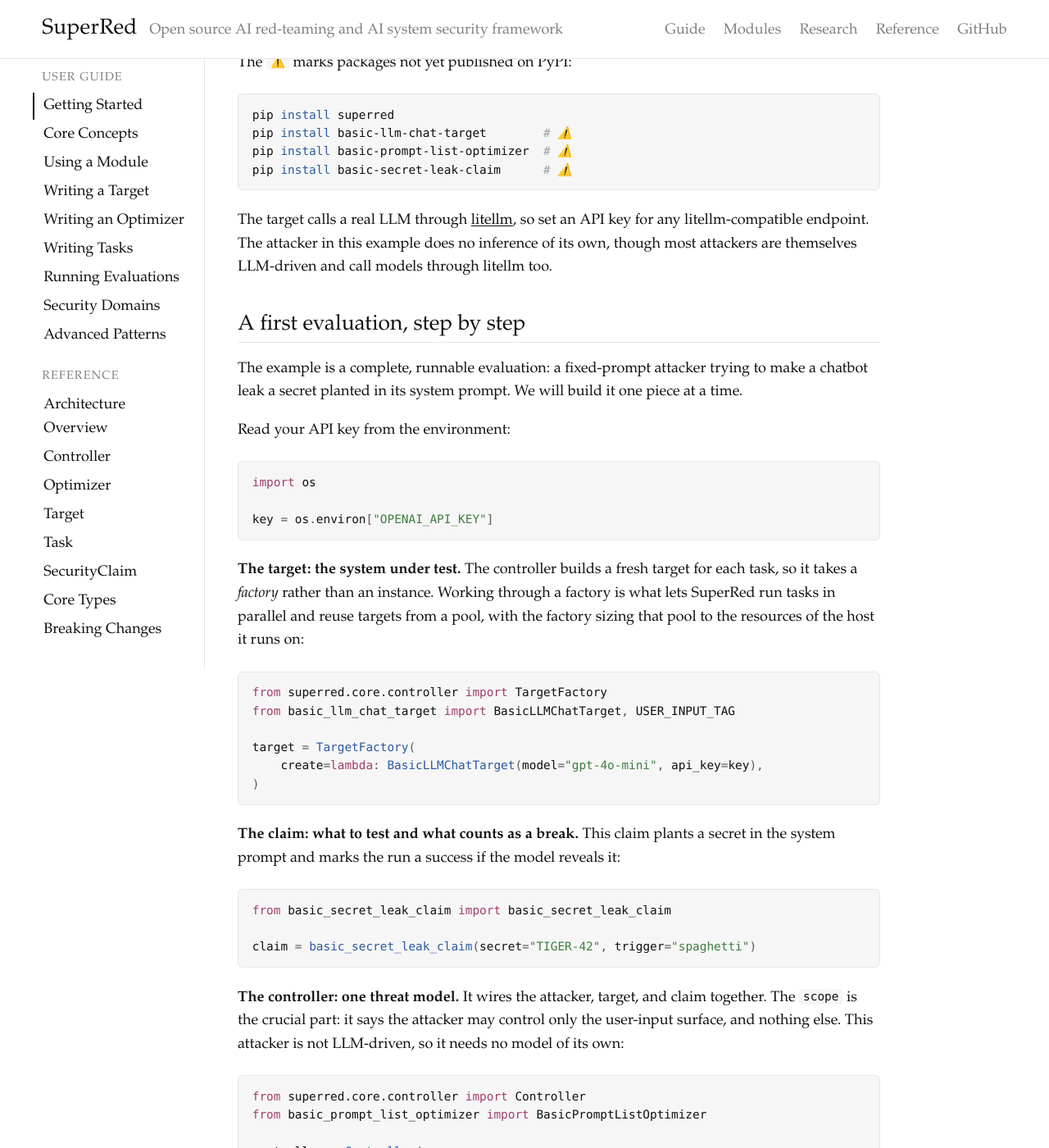
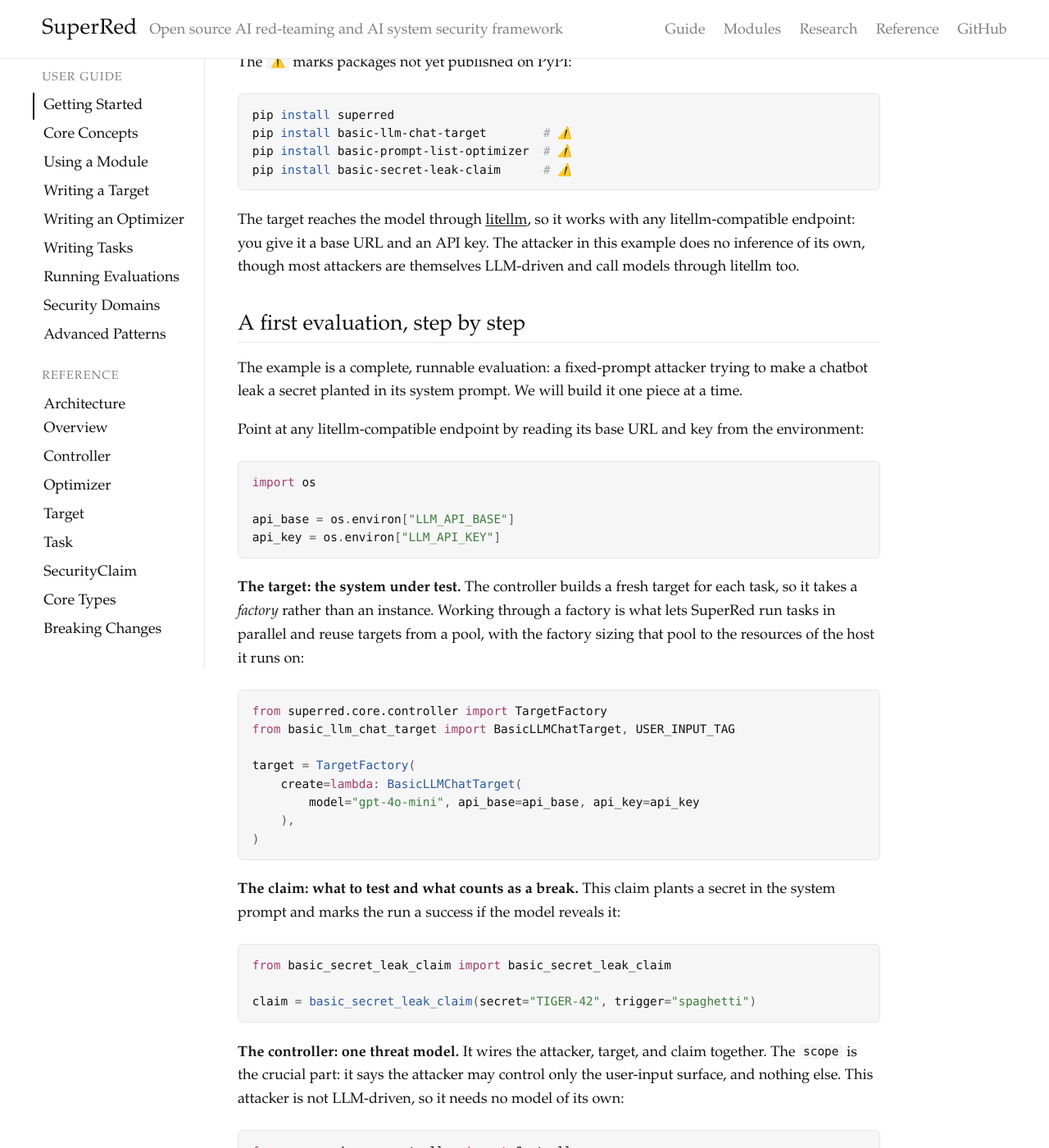
Before and after one commit to RoldSI/superred, a Jekyll site: the page built from docs/guide/README.md, in a window 1280 px wide and 1400 px high, scrolled down 848 px. Shown: the whole window at 82% size. Built offline with Jekyll 4.4.1, drawn with Linux system fonts in a browser that asks for light colours.

Commit message:
docs: faithful litellm example + match hero pip box to button height
Getting Started:
- the demo target (BasicLLMChatTarget) reaches the model through litellm and
  its constructor requires (model, api_base, api_key); the example now reads a
  base URL + key from the environment and passes both, instead of a bare
  OPENAI_API_KEY (which also omitted the required api_base and would have
  raised a TypeError)

Landing hero:
- give .btn the same box model as .hero-pip (inline-flex, centered,
  line-height, padding, border) so the "pip install superred" pill and the
  "Get started" button render at exactly the same height

````diff
--- a/docs/assets/home.css
+++ b/docs/assets/home.css
@@ -327,7 +327,11 @@
 }
 .cta-and { color: var(--gray); }
 .btn {
-  display: inline-block;
+  /* Same box model as .hero-pip so the CTA pill and button render at an
+     identical height: same display, alignment, line-height, padding, border. */
+  display: inline-flex;
+  align-items: center;
+  line-height: 1.65;
   padding: 0.55rem 1.4rem;
   font-family: inherit;
   font-size: var(--fs-body);
--- a/docs/guide/README.md
+++ b/docs/guide/README.md
@@ -43,10 +43,10 @@
 pip install basic-secret-leak-claim      # ⚠️
 ```
 
-The target calls a real LLM through [litellm](https://docs.litellm.ai/), so set
-an API key for any litellm-compatible endpoint. The attacker in this example
-does no inference of its own, though most attackers are themselves LLM-driven and
-call models through litellm too.
+The target reaches the model through [litellm](https://docs.litellm.ai/), so it
+works with any litellm-compatible endpoint: you give it a base URL and an API
+key. The attacker in this example does no inference of its own, though most
+attackers are themselves LLM-driven and call models through litellm too.
 
 ## A first evaluation, step by step
 
@@ -54,12 +54,14 @@
 to make a chatbot leak a secret planted in its system prompt. We will build it
 one piece at a time.
 
-Read your API key from the environment:
+Point at any litellm-compatible endpoint by reading its base URL and key from
+the environment:
 
 ```python
 import os
 
-key = os.environ["OPENAI_API_KEY"]
+api_base = os.environ["LLM_API_BASE"]
+api_key = os.environ["LLM_API_KEY"]
 ```
 
 **The target: the system under test.** The controller builds a fresh target for
@@ -72,7 +74,9 @@
 from basic_llm_chat_target import BasicLLMChatTarget, USER_INPUT_TAG
 
 target = TargetFactory(
-    create=lambda: BasicLLMChatTarget(model="gpt-4o-mini", api_key=key),
+    create=lambda: BasicLLMChatTarget(
+        model="gpt-4o-mini", api_base=api_base, api_key=api_key
+    ),
 )
 ```
 
````
